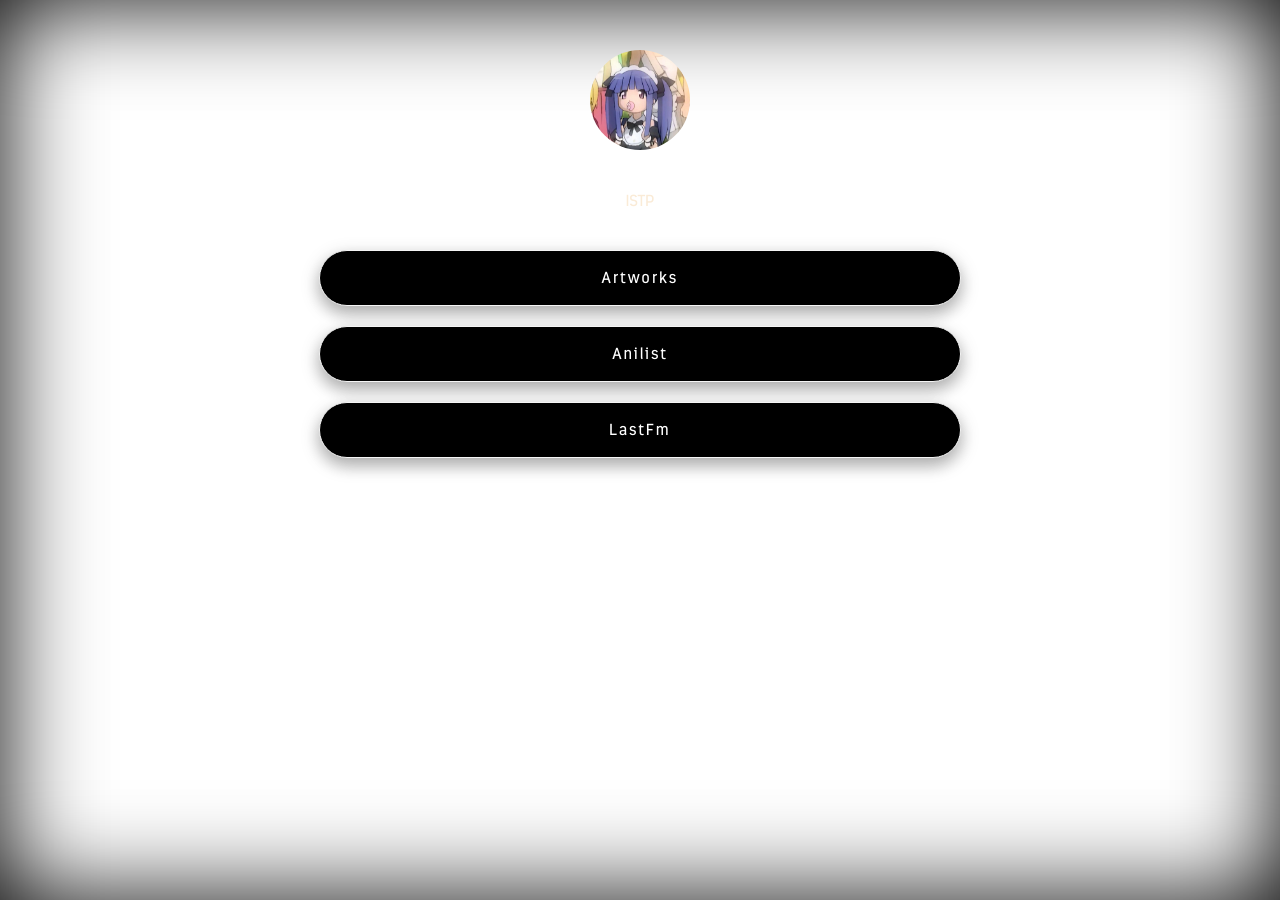
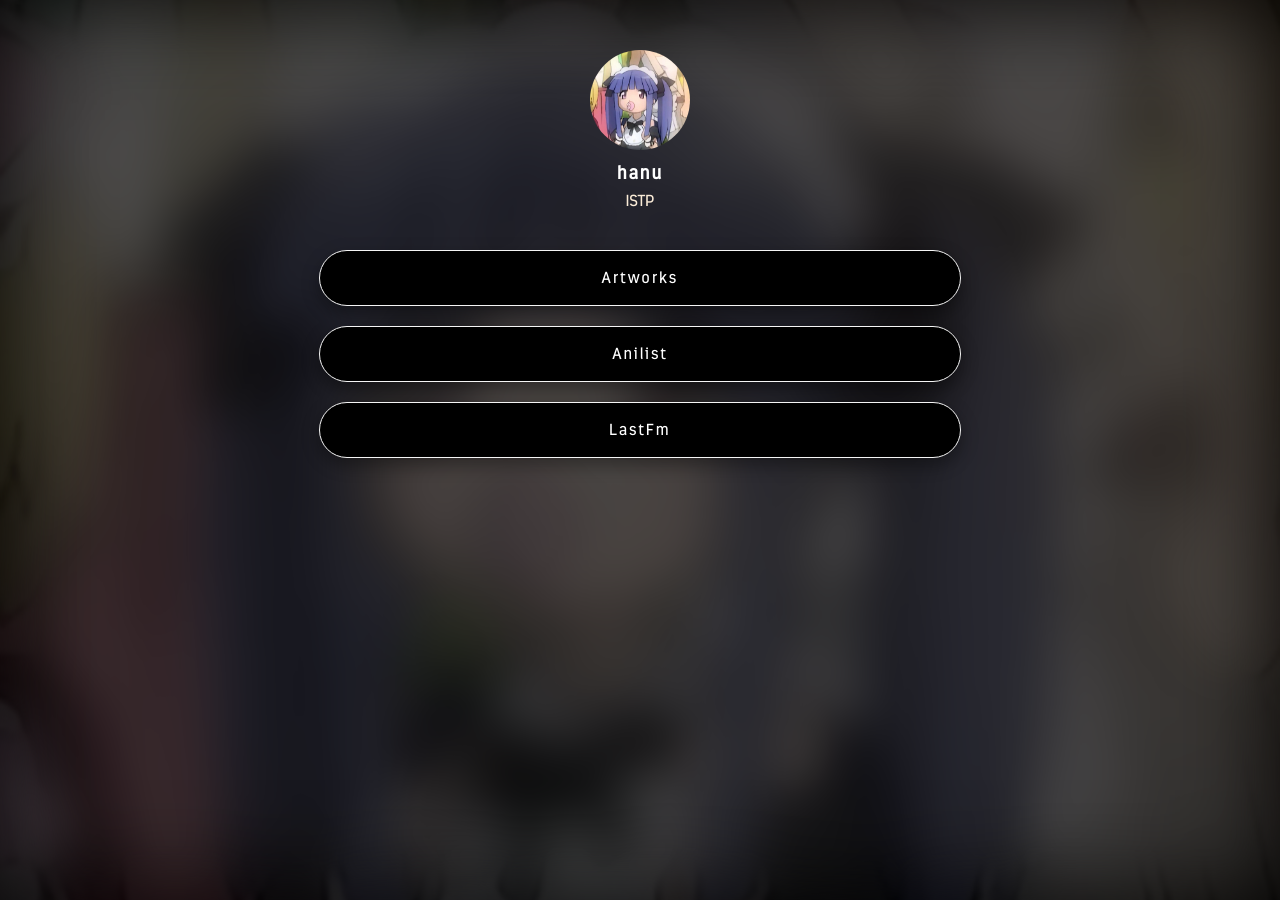
Before and after one commit to 0xhannyu/hannyu, a Jekyll site: the page built from index.md, in a window 1280 px wide. Built offline with Jekyll 4.4.1, drawn with Linux system fonts in a browser that asks for light colours.

Commit message:
Minor Fixes

```diff
--- a/_layouts/default.html
+++ b/_layouts/default.html
@@ -3,13 +3,13 @@
   <head>
     <meta name="viewport" content="width=device-width, height=device-height, initial-scale=1, user-scalable=no">
     <meta charset="utf-8">
-    <title>{{ page.title }} - {{ site.title }}</title>
-    <link rel="stylesheet" href="{{ "../assets/css/main.css" | relative_url }}">
+    <title>{{ page.title }} {{ site.title }}</title>
+    <link rel="stylesheet" href="{{ "/assets/css/main.css" | relative_url }}">
 
   </head>
   <body>
     <div> </div>
-    <img class="logo" src="../assets/images/logo.png" alt="logo">
+    <img class="logo" src="./assets/images/logo.png" alt="logo">
       <h1>hanu</h1>
       <p>ISTP</p>
       <a class="instapage" style="--clr:#0ea4b4" href="https://instagram.com/0xhannyu?utm_medium=copy_link" target="_blank">Artworks</a>
--- a/_sass/main.scss
+++ b/_sass/main.scss
@@ -41,7 +41,7 @@ div {
 
 body {
   background: linear-gradient(rgba(0,0,0,.70), rgba(0,0,0,.70)),
-  url(/assets/images/bg.jpeg) center/cover no-repeat absolute rgba(255, 255, 255, 0.2);
+  url(/assets/images/bg.jpeg) center/cover no-repeat fixed rgba(255, 255, 255, 0.2);
   z-index: -1;
   box-shadow: inset 0 0 100px black;
   padding: 0;
```
Also changed, not shown: 3 other files.
